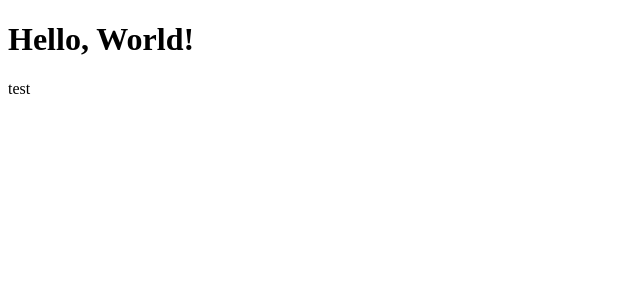
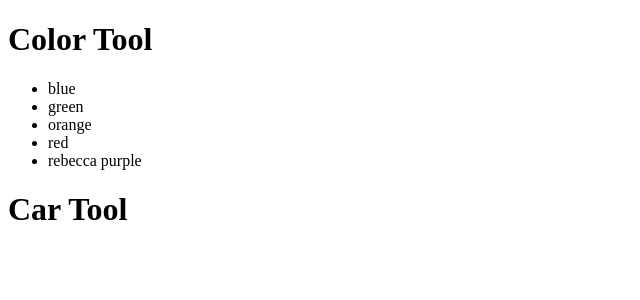
Before and after one commit to t4d-classes/bootcamp_09142020, a React (Create React App) app in the folder demo-app/: page / in a window 1280 px wide. Shown: the top 300 px of the page, without its empty margins (0-640 px from the left). Built offline with nearby package versions, Linux system fonts and the light colour scheme.

Commit message:
add exercise 2

```diff
--- /dev/null
+++ b/demo-app/src/components/CarTool.tsx
@@ -0,0 +1,10 @@
+import React from 'react';
+
+export function CarTool() {
+
+  return (
+    <header>
+      <h1>Car Tool</h1>
+    </header>
+  );
+}
--- /dev/null
+++ b/demo-app/src/components/ColorTool.tsx
@@ -0,0 +1,19 @@
+import React from 'react';
+
+export function ColorTool() {
+
+  return (
+    <>
+      <header>
+        <h1>Color Tool</h1>
+      </header>
+      <ul>
+        <li>blue</li>
+        <li>green</li>
+        <li>orange</li>
+        <li>red</li>
+        <li>rebecca purple</li>
+      </ul>
+    </>
+  );
+}
--- a/demo-app/src/index.tsx
+++ b/demo-app/src/index.tsx
@@ -3,10 +3,13 @@ import React from 'react';
 import ReactDOM from 'react-dom';
 
 // named import
-import { HelloWorld } from './components/HelloWorld';
+import { ColorTool } from './components/ColorTool';
+import { CarTool } from './components/CarTool';
 
 ReactDOM.render(
-  // React.createElement(HelloWorld),
-  <HelloWorld />,
+  <>
+    <ColorTool />
+    <CarTool />
+  </>,
   document.querySelector('#root'),
 );
```
Also changed, not shown: demo-app/exercises/exercise-2.md (added, +7 -0 lines).
